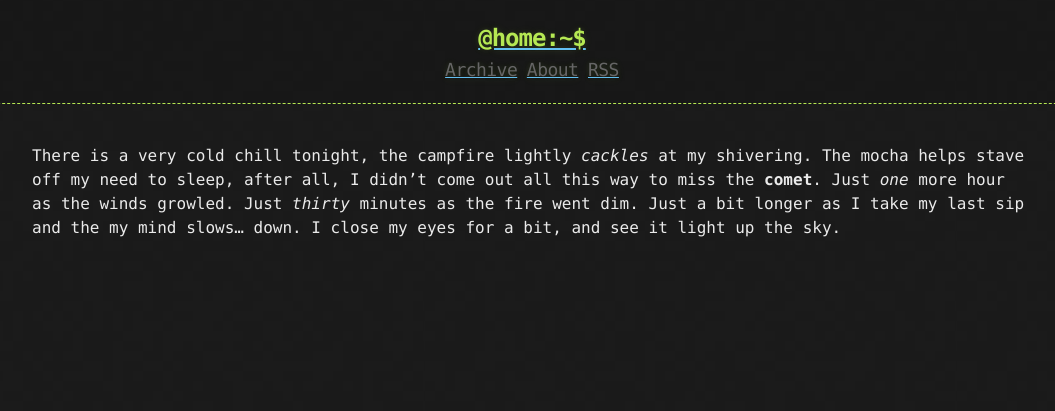
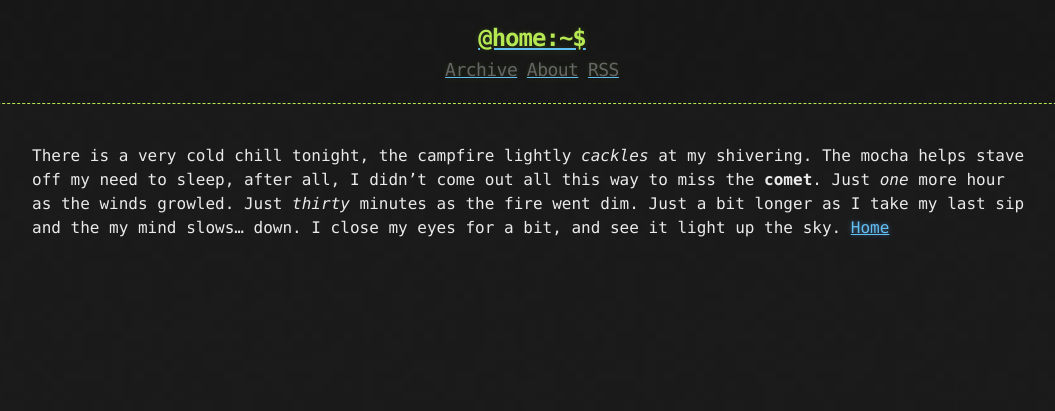
Before and after one commit to windfiresteel/windfiresteel.github.io, a Jekyll site: the page built from _posts/2020-02-15-practice.md, in a window 1280 px wide. Shown: the top 411 px of the page, without its empty margins (108-1163 px from the left). Built offline with Jekyll 4.4.1, drawn with Linux system fonts in a browser that asks for light colours.

Commit message:
Update 2020-02-15-practice.md
Tagged and home button

```diff
--- a/_posts/2020-02-15-practice.md
+++ b/_posts/2020-02-15-practice.md
@@ -4,3 +4,4 @@ tag: story
 title: Practice
 ---
 There is a very cold chill tonight, the campfire lightly *cackles* at my shivering. The mocha helps stave off my need to sleep, after all, I didn't come out all this way to miss the **comet**. Just *one* more hour as the winds growled. Just *thirty* minutes as the fire went dim. Just a bit longer as I take my last sip and the my mind slows... down. I close my eyes for a bit, and see it light up the sky.
+[Home](https://windfiresteel.github.io/)
```
